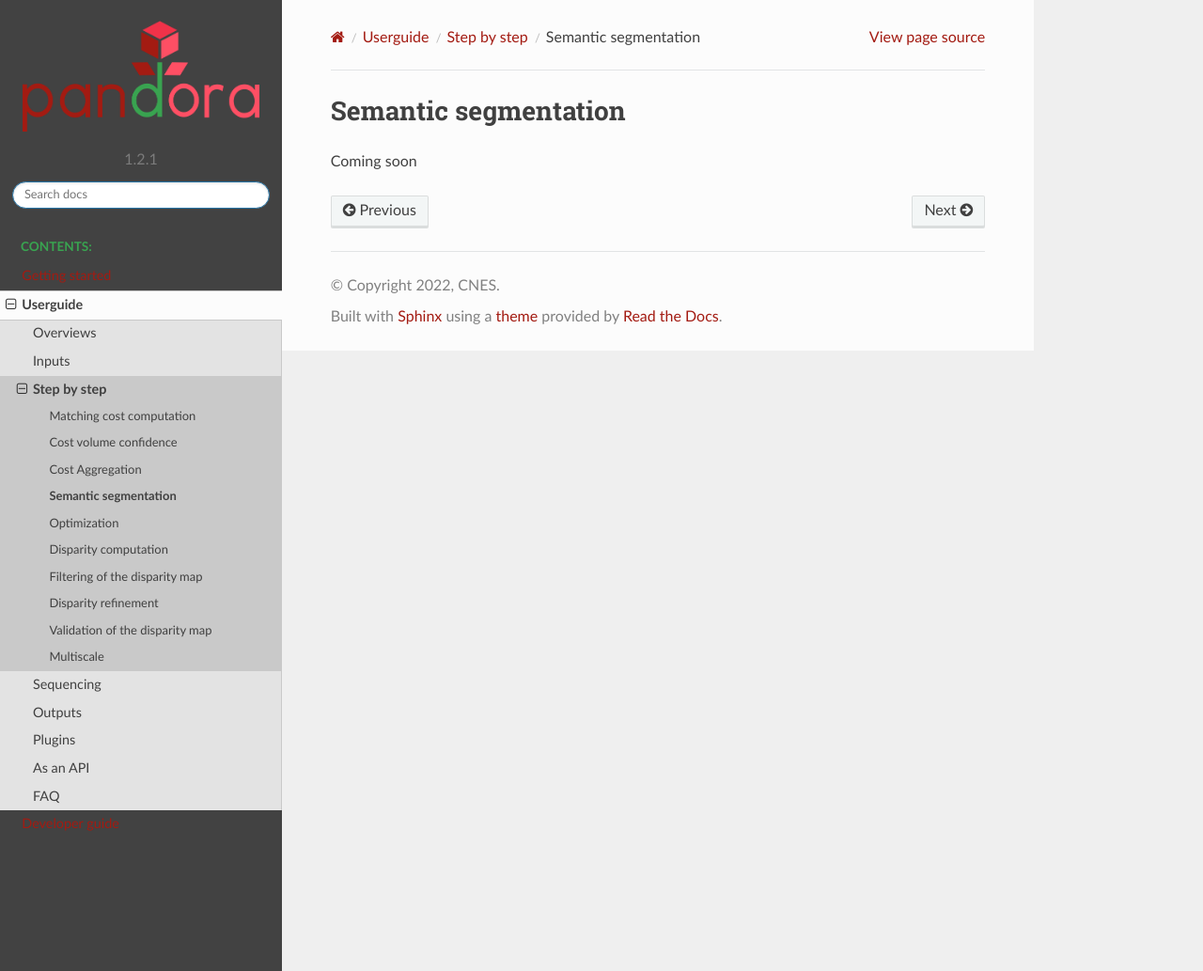
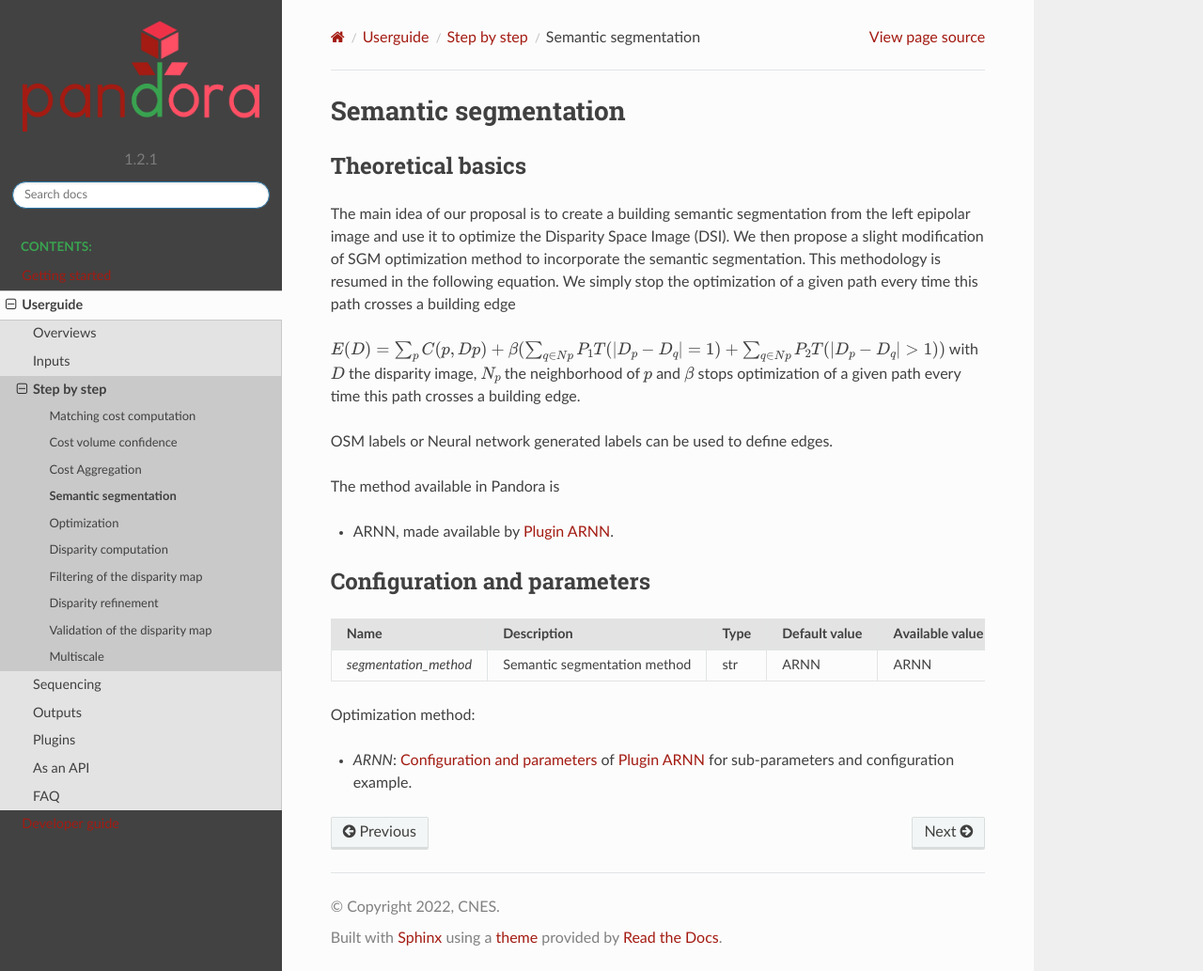
Before and after one commit to CNES/Pandora, a Sphinx documentation site: the page built from docs/source/userguide/step_by_step/semantic_segmentation.rst, in a window 1280 px wide and 1033 px high. Shown: the whole window at 94% size. Built offline with Sphinx 7.4.7 and the Read the Docs theme 2.0.0, drawn with Linux system fonts in a browser that asks for light colours; formulas are drawn with MathJax 3; pages that are not in the unit, such as notebooks, are missing from menus.

Commit message:
doc: plugin_arnn

```diff
--- a/docs/source/getting_started.rst
+++ b/docs/source/getting_started.rst
@@ -76,6 +76,7 @@ Related
 
 * `Plugin_LibSGM <https://github.com/CNES/pandora_plugin_libsgm>`_ - Stereo Matching Algorithm plugin for Pandora
 * `Plugin_MC-CNN <https://github.com/CNES/Pandora_plugin_mccnn>`_ - MC-CNN Neural Network plugin for Pandora
+* `Plugin_ARNN <https://github.com/CNES/Pandora_plugin_arnn>`_ - ARNN Neural Network plugin for Pandora
 * `CARS <https://github.com/CNES/CARS>`_ - CNES 3D reconstruction software
 
 References
--- a/docs/source/userguide/input.rst
+++ b/docs/source/userguide/input.rst
@@ -31,6 +31,7 @@ Images
 ******
 
 - If the input images are multiband, the band's names must be present on the image metadata. To see how to add band's names on the image's metadata, please see :ref:`faq`.
+- For semantic segmentation classification, the band's names must be present on the image metadata. To see how to add band's names on the image's metadata, please see :ref:`faq`.
 - Only one-band masks are accepted by pandora. Mask must comply with the following convention :
     - Value equal to 0 for valid pixel
     - Value not equal to 0 for invalid pixel
--- a/docs/source/userguide/overview.rst
+++ b/docs/source/userguide/overview.rst
@@ -4,7 +4,7 @@ Overviews
 Diagram
 *******
 
-The following interactive diagram highlights all stereo steps avalaible in Pandora.
+The following interactive diagram highlights all stereo steps available in Pandora.
 
 .. image:: ../Images/white_box.png
     :align: left
--- a/docs/source/userguide/plugin.rst
+++ b/docs/source/userguide/plugin.rst
@@ -3,7 +3,7 @@ Plugins
 
 
 One of the strengths of Pandora framework is the ability to develop an algorithm and use it as an external plugin.
-This mechanism makes it possible to enrich methods avalaible for each step of Pandora.
+This mechanism makes it possible to enrich methods available for each step of Pandora.
 
 
 The following chapters contains all official plugins of Pandora:
@@ -12,5 +12,6 @@ The following chapters contains all official plugins of Pandora:
 
    plugins/plugin_libsgm.rst
    plugins/plugin_mccnn.rst
+   plugins/plugin_arnn.rst
 
 One can implements it own plugin, see :ref:`develop_plugin`.
--- a/docs/source/userguide/plugins/plugin_libsgm.rst
+++ b/docs/source/userguide/plugins/plugin_libsgm.rst
@@ -9,10 +9,10 @@ Theoretical basics
 `Pandora plugin <https://github.com/CNES/Pandora_plugin_libSGM>`_ to optimize the cost volume following SGM algorithm [Hirschmuller2008]_ with the `libSGM library <https://github.com/CNES/Pandora_libSGM>`_ .
 
 As a reminder, SGM equation: :math:`E(D) = \sum_{p}{C(p,Dp)} + \sum_{q \in Np}{P_{1}T(|D_{p} - D_{q}|=1)} + \sum_{q \in Np}{P_{2}T(|D_{p} - D_{q}|>1)}`
-with :math:`D` the disparity image and :math:`N_{p}` the neigborhood of :math:`p`.
+with :math:`D` the disparity image and :math:`N_{p}` the neighborhood of :math:`p`.
 
 One can implement their own penalty estimation methods, corresponding to :math:`P_{1}` and :math:`P_{2}` parameters of SGM equation.
-Some are already avalaible,computed by the plugin_libsgm and divided in two categories:
+Some are already available,computed by the plugin_libsgm and divided in two categories:
 
 1. Methods inspired by the one defined on [Hirschmuller2008]_ which are identified by *penalty_method=sgm_penalty*
 
--- a/docs/source/userguide/step_by_step/semantic_segmentation.rst
+++ b/docs/source/userguide/step_by_step/semantic_segmentation.rst
@@ -3,4 +3,31 @@
 Semantic segmentation
 =====================
 
-Coming soon
+Theoretical basics
+------------------
+
+The main idea of our proposal is to create a building semantic segmentation from the left epipolar image and use it to optimize the Disparity Space Image (DSI).
+We then propose a slight modification of SGM optimization method to incorporate the semantic segmentation. This methodology is resumed in the following equation.
+We simply stop the optimization of a given path every time this path crosses a building edge
+
+:math:`E(D) = \sum_{p}{C(p,Dp)} + \beta(\sum_{q \in Np}{P_{1}T(|D_{p} - D_{q}|=1)} + \sum_{q \in Np}{P_{2}T(|D_{p} - D_{q}|>1)})`
+with :math:`D` the disparity image, :math:`N_{p}` the neighborhood of :math:`p` and :math:`\beta` stops optimization of a given path every time this path crosses a building edge.
+
+OSM labels or Neural network generated labels can be used to define edges.
+
+The method available in Pandora is
+
+- ARNN, made available by :ref:`plugin_arnn`.
+
+
+Configuration and parameters
+----------------------------
+
+.. csv-table::
+
+    **Name**,**Description**,**Type**,**Default value**,**Available value**,**Required**
+    *segmentation_method*,Semantic segmentation method,str,ARNN,ARNN,Yes
+
+Optimization method:
+
+- *ARNN*: :ref:`plugin_arnn_conf` of :ref:`plugin_arnn` for sub-parameters and configuration example.
```
Also changed, not shown: other parts of docs/source/userguide/overview.rst (+1 -1 lines), docs/source/userguide/plugins/plugin_arnn.rst (added, +64 -0 lines), docs/source/userguide/sequencing.rst (+9 -8 lines), docs/source/Images/arnn_pipeline_schema.png (added).
